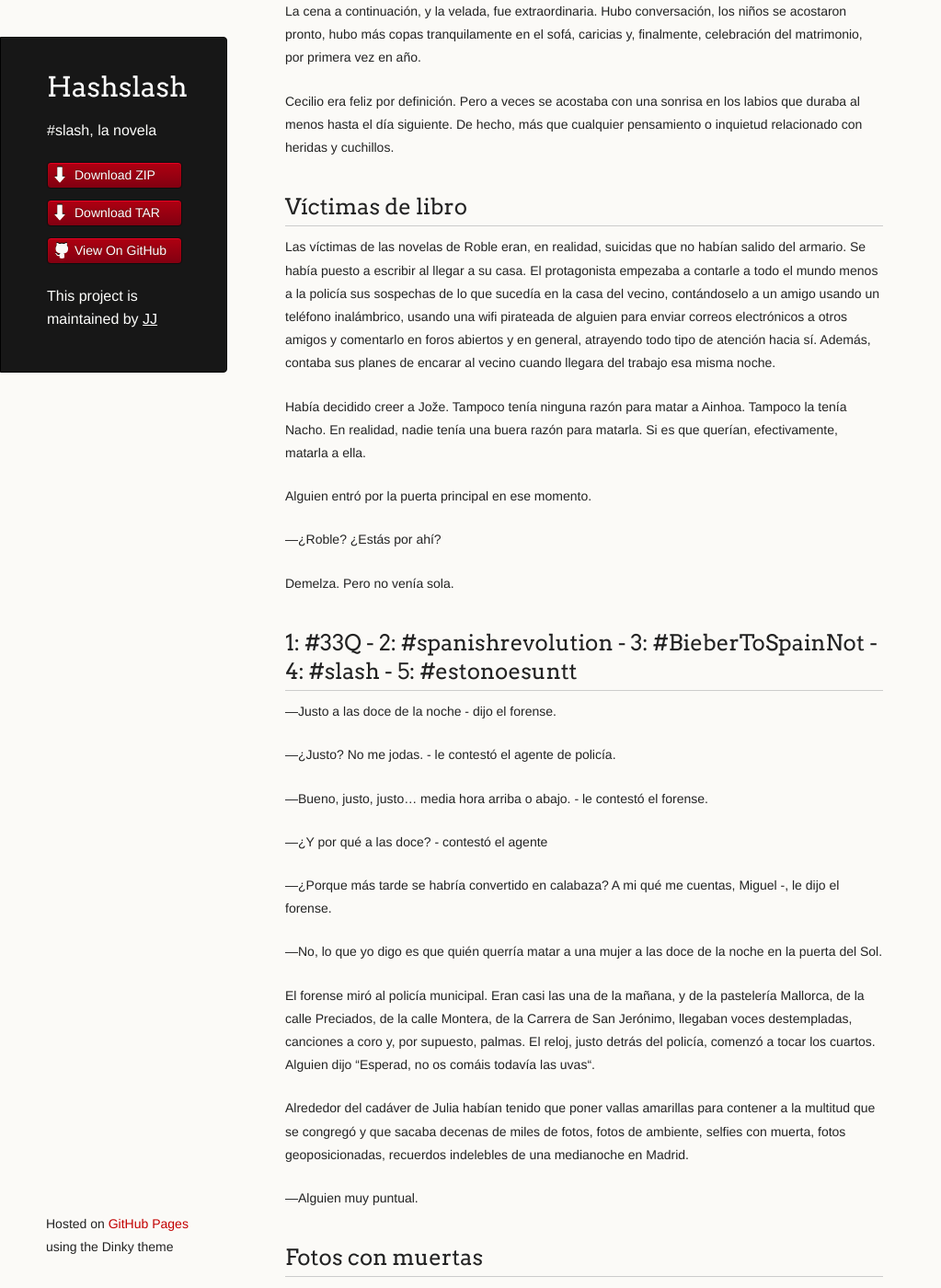
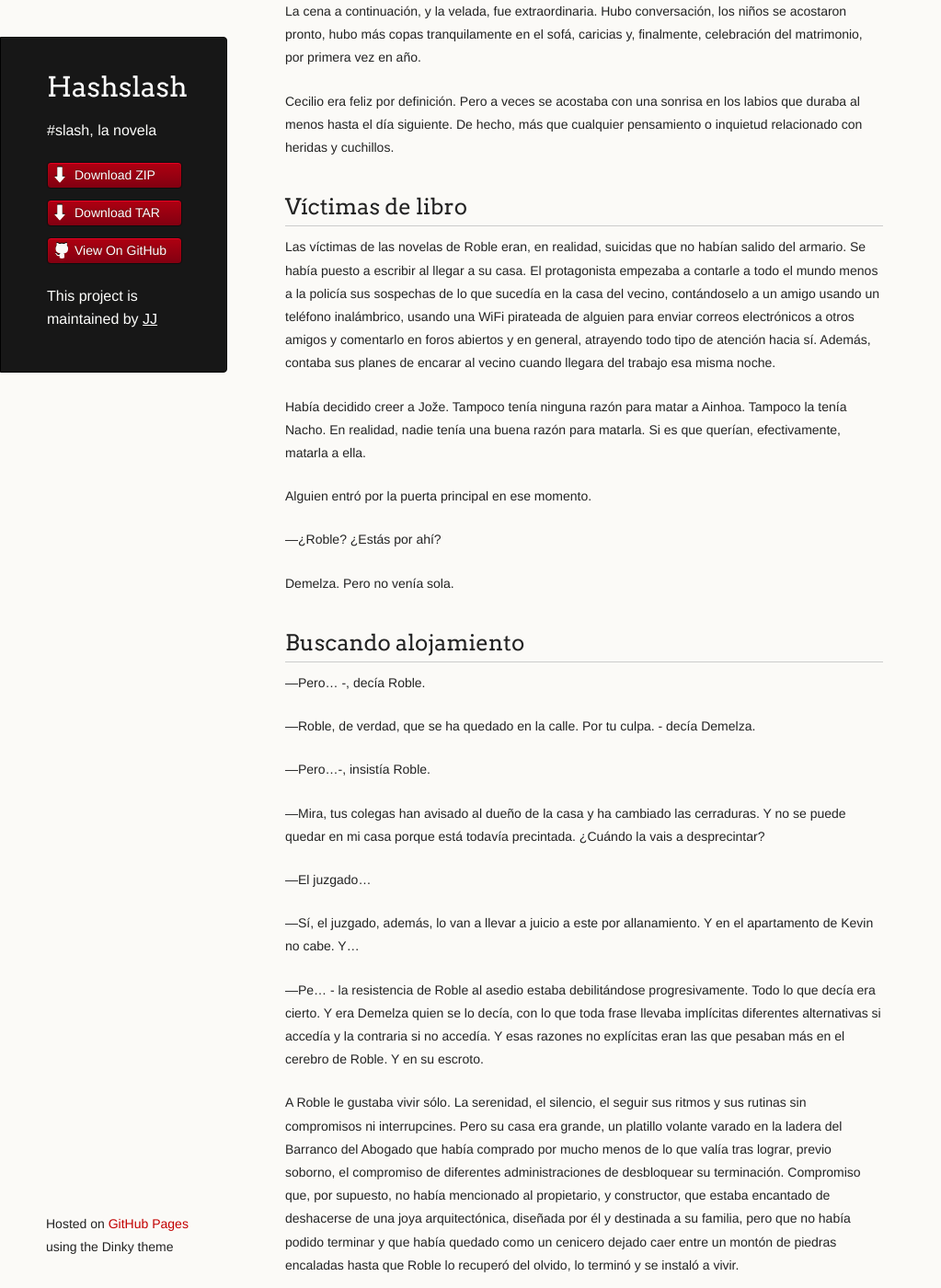
Before and after one commit to JJ/HashSlash, a Jekyll site: the page built from texto/HashSlash.md, in a window 1280 px wide and 1400 px high, scrolled down 54460 px. Shown: the whole window at 92% size, without its empty margins (0-1023 px from the left). Built offline with Jekyll 4.4.1, drawn with Linux system fonts in a browser that asks for light colours; some of the changed text lies outside the part shown.

Commit message:
Sync texto/HashSlash.md from master to gh-pages

```diff
--- a/texto/HashSlash.md
+++ b/texto/HashSlash.md
@@ -2666,13 +2666,13 @@ no habían salido del armario. Se había puesto a escribir al llegar a
 su casa. El protagonista empezaba a contarle a todo el mundo menos a
 la policía sus sospechas de lo que sucedía en la casa del vecino,
 contándoselo a un amigo usando un teléfono inalámbrico, usando una
-wifi pirateada de alguien para enviar correos electrónicos a otros
+WiFi pirateada de alguien para enviar correos electrónicos a otros
 amigos y comentarlo en foros abiertos y en general, atrayendo todo
 tipo de atención hacia sí. Además, contaba sus planes de encarar al
 vecino cuando llegara del trabajo esa misma noche.
 
 Había decidido creer a Jože. Tampoco tenía ninguna razón para matar a
-Ainhoa. Tampoco la tenía Nacho. En realidad, nadie tenía una buera
+Ainhoa. Tampoco la tenía Nacho. En realidad, nadie tenía una buena
 razón para matarla. Si es que querían, efectivamente, matarla a ella.
 
 Alguien entró por la puerta principal en ese momento.
@@ -2680,6 +2680,77 @@ Alguien entró por la puerta principal en ese momento.
 —¿Roble? ¿Estás por ahí?
 
 Demelza. Pero no venía sola.
+
+## Buscando alojamiento
+
+—Pero... -, decía Roble.
+
+—Roble, de verdad, que se ha quedado en la calle. Por tu culpa. -
+decía Demelza.
+
+—Pero...-, insistía Roble.
+
+—Mira, tus colegas han avisado al dueño de la casa y ha cambiado las
+cerraduras. Y no se puede quedar en mi casa porque está todavía
+precintada. ¿Cuándo la vais a desprecintar?
+
+—El juzgado...
+
+—Sí, el juzgado, además, lo van a llevar a juicio a este por
+allanamiento. Y en el apartamento de Kevin no cabe. Y...
+
+—Pe... - la resistencia de Roble al asedio estaba debilitándose
+progresivamente. Todo lo que decía era cierto. Y era Demelza quien se
+lo decía, con lo que toda frase llevaba implícitas diferentes
+alternativas si accedía y la contraria si no accedía. Y esas razones
+no explícitas eran las que pesaban más en el cerebro de Roble. Y en su
+escroto.
+
+A Roble le gustaba vivir sólo. La serenidad, el silencio, el seguir
+sus ritmos y sus rutinas sin compromisos ni interrupcines. Pero su
+casa era grande, un platillo volante varado en la ladera del Barranco
+del Abogado que había comprado por mucho menos de lo que valía tras
+lograr, previo soborno, el compromiso de diferentes administraciones
+de desbloquear su terminación. Compromiso que, por supuesto, no había
+mencionado al propietario, y constructor, que estaba encantado de
+deshacerse de una joya arquitectónica, diseñada por él y destinada a
+su familia, pero que no había podido terminar y que había quedado como
+un cenicero dejado caer entre un montón de piedras encaladas hasta que
+Roble lo recuperó del olvido, lo terminó y se instaló a vivir.
+
+La casa era muy grande y Roble ni siquiera usaba la mitad. El salón
+acristalado en el piso superior, al que se podía entrar directamente
+desde la calle que cruzaba por la parte de atrás, era su base y ahí
+dormía, trabajaba y hacía prácticamente todo. En el mismo piso estaba
+la cocina, que no usaba con demasiada frecuencia. En el piso de abajo
+había un garaje con restos de la construcción que habían dejado los
+albañiles, que habían sido lo más complicado de la renovación, porque
+no había ninguna constructora que cobrara en bitcoins, y alguna
+habitación más que tampoco usaba.
+
+—El garaje -, dijo Roble.
+
+—¡Claro! ¡Fenomenal! -, dijo Demelza, y le plantó un beso con gusto a
+anticipo en los labios. Nacho, que no había intervenido en la
+conversación y que a ratos había parecido dormirse, empezó a
+mascullar.
+
+Bajaron la escalera y le abrió la puerta metálica que daba al
+garaje. Nacho miró y se dirigió directamente a una esquina, de la que
+apartó escombros y piedras sueltas con el pie. Comenzó a mover latas
+de pintura para montar una especie de cubículo, lentamente y
+mascullando a la vez.
+
+—¿Unas mantas no tendrás?
+
+—[Saranoni](http://www.saranoni.com/). Pero... -, dijo Roble. Demelza
+puso cara de extrañeza.
+
+—Da igual, ya le compro yo algunas en un chino. Es que todo, todo, se
+le ha quedado dentro de su casa. ¿Cuando dices que podrá recogerlo?
+
+Nacho parecía satisfecho con el pequeño parapeto que se había
+construido. Se volvió hacia ellos y les sonrió.
 
 1: #33Q - 2: #spanishrevolution - 3: #BieberToSpainNot - 4: #slash - 5: #estonoesuntt
 ---
```
